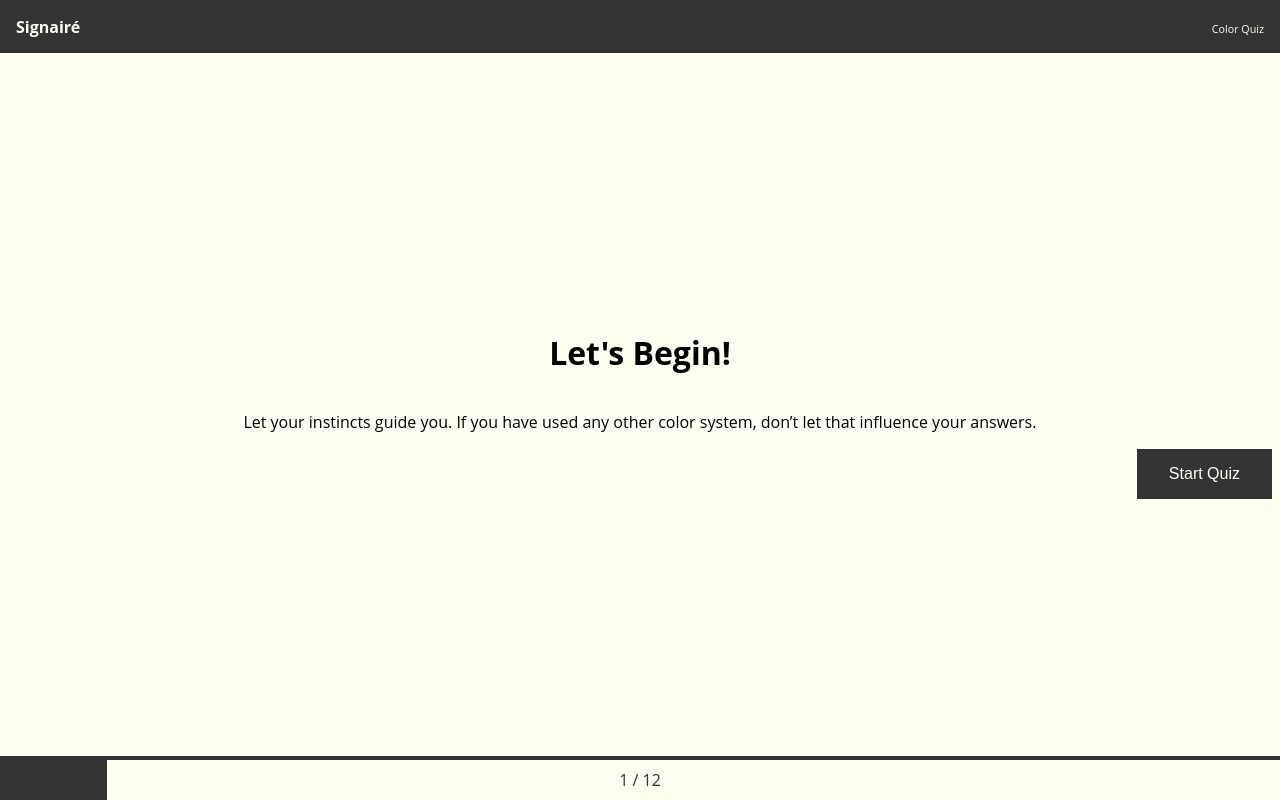
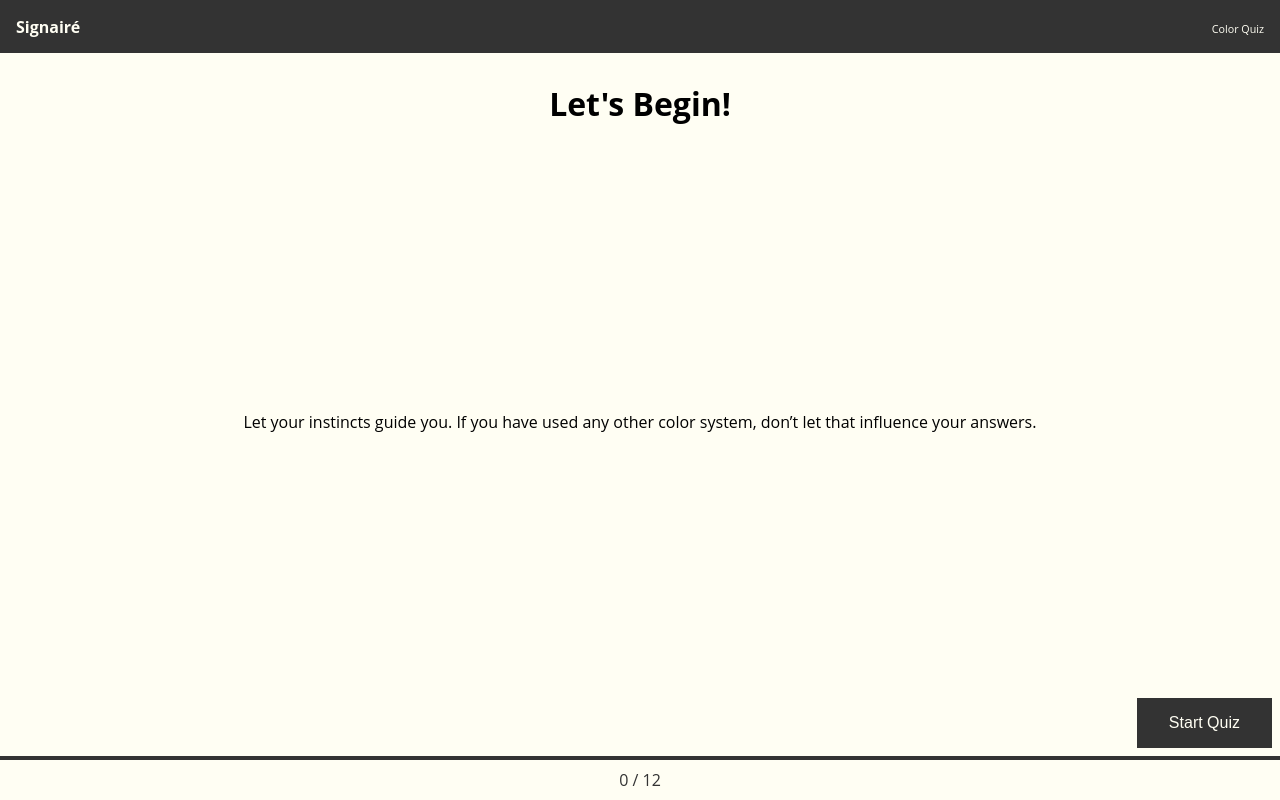
Before and after one commit to jmartin54/svelte-quiz, a Svelte app: page / in a window 1280 px wide. Built offline with nearby package versions, Linux system fonts and the light colour scheme; a web font is replaced by a local one.

Commit message:
Add simple page router

```diff
--- a/src/App.svelte
+++ b/src/App.svelte
@@ -2,8 +2,9 @@
   import Footer from "./lib/Footer.svelte";
   import Header from "./lib/Header.svelte";
   import Welcome from "./pages/Welcome.svelte";
+  import WarmOrCool from "./pages/WarmOrCool.svelte";
 
-  let page = 1;
+  let page = 0;
   let outOf = 12;
 
   function handleClick() {
@@ -14,7 +15,11 @@
 
 <main>
   <Header />
-  <Welcome  on:click={handleClick} />
+  {#if      page == 0}  <Welcome on:click={handleClick} />
+  {:else if page == 1}  <WarmOrCool on:click={handleClick} />
+  {:else if page == 2}  <WarmOrCool on:click={handleClick} />
+  {:else}               <Welcome on:click={handleClick} />
+  {/if}
   <Footer {page} {outOf} />
 </main>
 
--- /dev/null
+++ b/src/pages/PageLayout.svelte
@@ -0,0 +1,31 @@
+<script lang="ts">
+	import NextButton from './../lib/NextButton.svelte';
+</script>
+
+<div class="container">
+    <slot></slot>
+    <div class="button-container">
+        <NextButton on:click>
+            <slot name="buttonTitle">
+                <slot name="missing">Next</slot>
+            </slot>
+        </NextButton>
+    </div>
+</div>
+
+
+<style>
+
+    .container {
+        flex-grow: 1;
+        display: flex;
+        flex-direction: column;
+        justify-content: space-between;
+        align-items: center;
+        padding: 1vh;
+    }
+
+    .button-container {
+        align-self: flex-end;
+    }
+</style>
--- /dev/null
+++ b/src/pages/WarmOrCool.svelte
@@ -0,0 +1,8 @@
+<script>
+  import NextButton from "../lib/NextButton.svelte";
+  import PageLayout from "./PageLayout.svelte";
+</script>
+
+<PageLayout on:click>
+    <h1>Warm or cool</h1>
+</PageLayout>
--- a/src/pages/Welcome.svelte
+++ b/src/pages/Welcome.svelte
@@ -1,30 +1,12 @@
 <script lang="ts">
+	import PageLayout from './PageLayout.svelte';
 	import NextButton from './../lib/NextButton.svelte';
 </script>
 
-<div class="container">
+<PageLayout on:click>
     <h1>Let's Begin!</h1>
     <p>
         Let your instincts guide you. If you have used any other color system, don’t let that influence your answers.
     </p>
-    <div class="button-container">
-        <NextButton on:click>Start Quiz</NextButton>
-    </div>
-</div>
-
-
-<style>
-
-    .container {
-        flex-grow: 1;
-        display: flex;
-        flex-direction: column;
-        justify-content: center;
-        align-items: center;
-        padding: 1vh;
-    }
-
-    .button-container {
-        align-self: flex-end;
-    }
-</style>
+    <span slot="buttonTitle">Start Quiz</span>
+</PageLayout>
```
